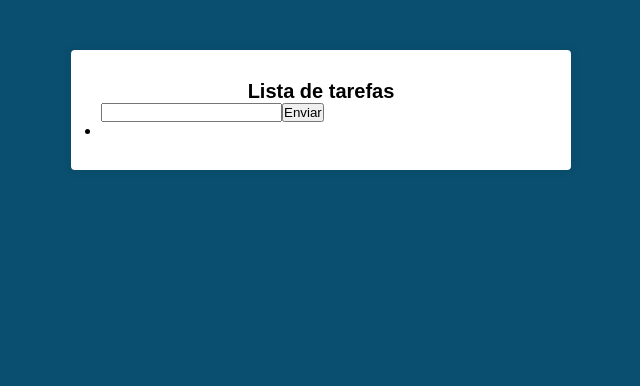
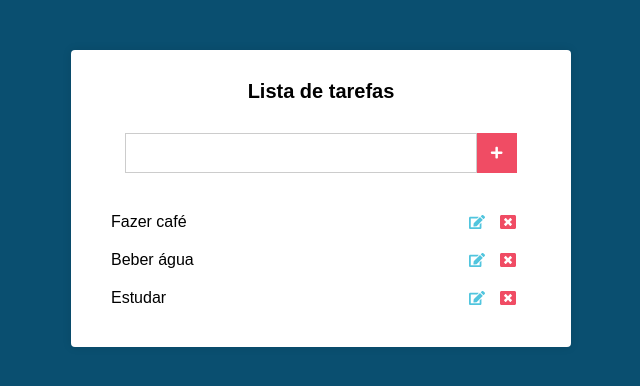
Before and after one commit to paulohmoreira/todo-list, a React (Create React App) app: page / in a window 1280 px wide. Shown: the top 386 px of the page, without its empty margins (319-959 px from the left). Built offline with nearby package versions, Linux system fonts and the light colour scheme.

Commit message:
feat: adicionado lista de tarefas

```diff
--- a/src/components/Main/index.js
+++ b/src/components/Main/index.js
@@ -1,4 +1,5 @@
 import React, { Component } from 'react';
+import { FaPlus, FaEdit, FaWindowClose } from 'react-icons/fa';
 
 import './styles.css';
 
@@ -8,6 +9,11 @@
 
     this.state = {
       novaTarefa: '',
+      tarefas: [
+        'Fazer café',
+        'Beber água',
+        'Estudar',
+      ],
     };
 
     this.handleInputChange = this.handleInputChange.bind(this);
@@ -20,21 +26,33 @@
   }
 
   render() {
-    const { novaTarefa } = this.state;
+    const { novaTarefa, tarefas } = this.state;
 
     return (
       <div className="main">
         <h1>Lista de tarefas</h1>
 
-        <form action="#">
-          <input type="text" onChange={this.handleInputChange} />
-          <button type="submit">Enviar</button>
+        <form action="#" className="form">
+          <input
+            type="text"
+            onChange={this.handleInputChange}
+            value={novaTarefa}
+          />
+          <button type="submit">
+            <FaPlus />
+          </button>
         </form>
 
-        <ul>
-          <li>
-            {novaTarefa}
-          </li>
+        <ul className="tarefas">
+          {tarefas.map((tarefa) => (
+            <li key={tarefa}>
+              {tarefa}
+              <div>
+                <FaEdit className="edit" />
+                <FaWindowClose className="delete" />
+              </div>
+            </li>
+          ))}
         </ul>
       </div>
     );
--- a/src/components/Main/styles.css
+++ b/src/components/Main/styles.css
@@ -11,3 +11,72 @@
   font-size: 20px;
   text-align: center;
 }
+
+.form {
+  margin-top: 30px;
+  display: flex;
+  align-items: center;
+  justify-content: center;
+}
+
+.form input[type="text"] {
+  height: 40px;
+  padding: 0 20px;
+  font-size: 20px;
+  border: 1px solid #ccc;
+  min-width: 80%;
+}
+
+.form button[type="submit"] {
+  border: none;
+  height: 40px;
+  width: 40px;
+  background: #f04c64;
+  color: #fff;
+
+  display: flex;
+  align-items: center;
+  justify-content: center;
+}
+
+.tarefas {
+  margin-top: 30px;
+}
+
+.tarefas li {
+  display: flex;
+  align-items: center;
+  justify-content: space-between;
+  padding: 10px;
+  transition: all 600ms;
+}
+
+.tarefas li:hover {
+  background: #51c5de;
+}
+
+.tarefas li .edit {
+  margin-right: 15px;
+  color: #51c5de;
+}
+
+.tarefas li .delete {
+  margin-right: 15px;
+  color: #f04c64;
+}
+
+.tarefas li .edit,
+.tarefas li .delete {
+  cursor: pointer;
+  transition: all 600ms
+}
+
+.tarefas li:hover .edit,
+.tarefas li:hover .delete {
+  color: #000;
+}
+
+.tarefas li > div {
+  display: flex;
+  align-items: center;
+}
```
Also changed, not shown: .eslintrc.js.
